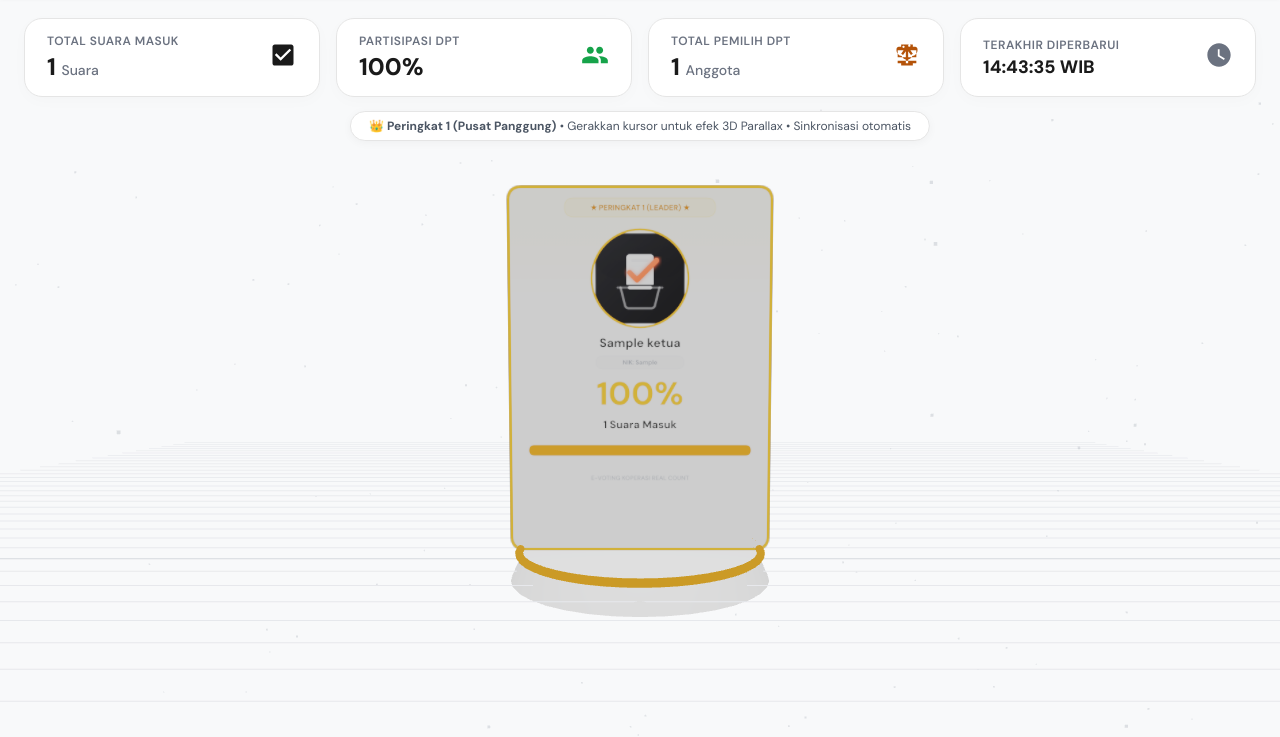
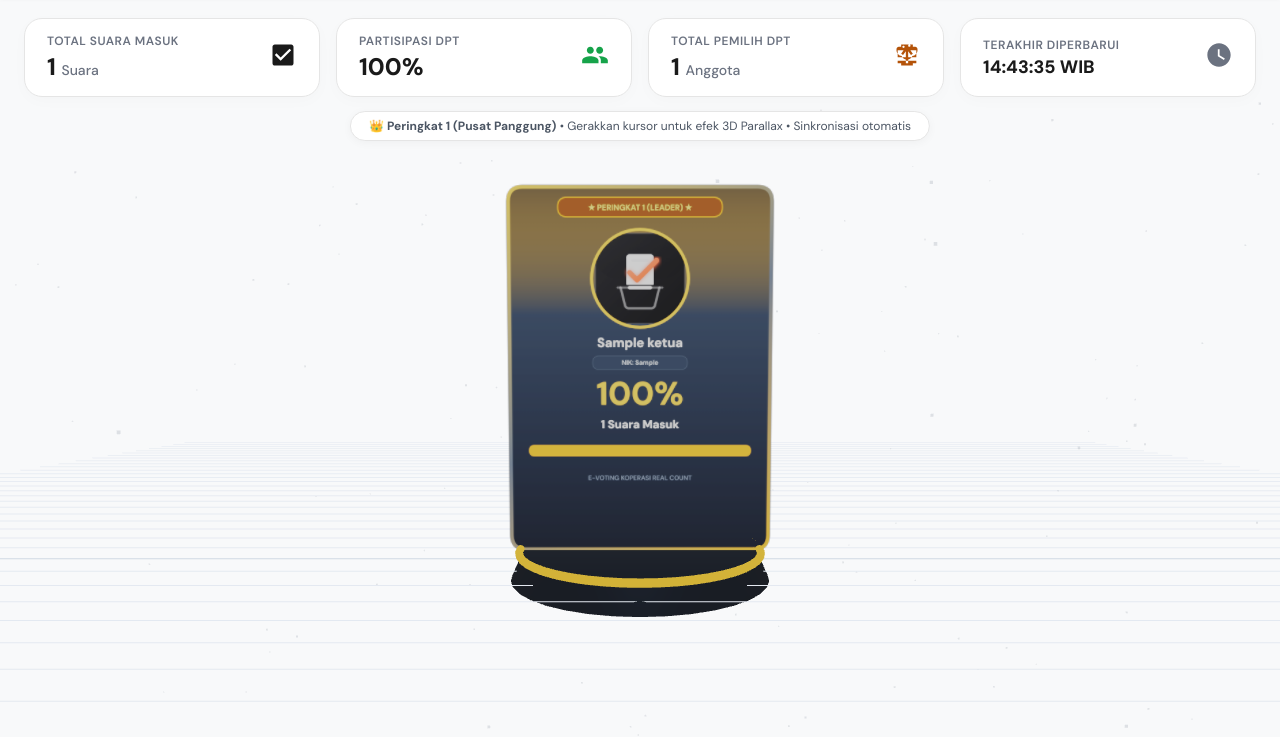
Before and after one commit to MukhamadRoni/e-voting, a CodeIgniter app: page /e-voting/real_count in a window 1280 px wide. Shown: the part 64-801 px from the top of the page. Run offline with CodeIgniter, Linux system fonts and the light colour scheme; tables that the repository leaves empty hold one stand-in row (values such as "Sample post").

Commit message:
fix(real_count): enhance 3D cards with high-contrast rich dark surface and crisp white typography for optimal legibility

```diff
--- a/application/views/real_count/index.php
+++ b/application/views/real_count/index.php
@@ -555,37 +555,43 @@
 
     var rankThemes = [
         {
-            color: 0xd97706,
-            hex: '#d97706',
+            color: 0xf59e0b,
+            hex: '#f59e0b',
             label: '★ PERINGKAT 1 (LEADER) ★',
-            badgeBg: '#fef3c7',
-            badgeText: '#b45309',
-            badgeBorder: '#fde68a',
-            barColor: '#d97706',
-            accent: '#f59e0b',
-            ledColor: 0xd97706
+            badgeBg: '#78350f',
+            badgeText: '#fde047',
+            badgeBorder: '#f59e0b',
+            barColor: '#f59e0b',
+            accent: '#fbbf24',
+            cardBgTop: 'rgba(245, 158, 11, 0.22)',
+            cardBgBottom: '#0b1120',
+            ledColor: 0xf59e0b
         }, // Rank 1: Gold / Amber
         {
-            color: 0x0284c7,
-            hex: '#0284c7',
+            color: 0x38bdf8,
+            hex: '#38bdf8',
             label: '★ PERINGKAT 2 ★',
-            badgeBg: '#f0f9ff',
-            badgeText: '#0369a1',
-            badgeBorder: '#bae6fd',
-            barColor: '#0284c7',
-            accent: '#38bdf8',
-            ledColor: 0x0284c7
+            badgeBg: '#075985',
+            badgeText: '#7dd3fc',
+            badgeBorder: '#38bdf8',
+            barColor: '#38bdf8',
+            accent: '#7dd3fc',
+            cardBgTop: 'rgba(56, 189, 248, 0.20)',
+            cardBgBottom: '#0b1120',
+            ledColor: 0x38bdf8
         }, // Rank 2: Silver / Sky Blue
         {
-            color: 0x7c3aed,
-            hex: '#7c3aed',
+            color: 0xa855f7,
+            hex: '#a855f7',
             label: '★ PERINGKAT 3 ★',
-            badgeBg: '#faf5ff',
-            badgeText: '#6d28d9',
-            badgeBorder: '#e9d5ff',
-            barColor: '#7c3aed',
-            accent: '#a855f7',
-            ledColor: 0x7c3aed
+            badgeBg: '#581c87',
+            badgeText: '#e9d5ff',
+            badgeBorder: '#a855f7',
+            barColor: '#a855f7',
+            accent: '#c084fc',
+            cardBgTop: 'rgba(168, 85, 247, 0.20)',
+            cardBgBottom: '#0b1120',
+            ledColor: 0xa855f7
         }  // Rank 3: Bronze / Purple
     ];
 
@@ -605,19 +611,19 @@
         renderer.setSize(width, height);
         renderer.setPixelRatio(Math.min(window.devicePixelRatio, 2));
         renderer.toneMapping = THREE.ACESFilmicToneMapping;
-        renderer.toneMappingExposure = 1.1;
+        renderer.toneMappingExposure = 1.15;
 
         // Ambient & Directional Lighting for Bright Studio Look
-        var ambientLight = new THREE.AmbientLight(0xffffff, 1.1);
+        var ambientLight = new THREE.AmbientLight(0xffffff, 1.15);
         scene.add(ambientLight);
 
         // Center Spotlight for Podium
-        var centerSpot = new THREE.SpotLight(0xffffff, 1.2, 40, Math.PI / 3, 0.4);
+        var centerSpot = new THREE.SpotLight(0xffffff, 1.4, 40, Math.PI / 3, 0.4);
         centerSpot.position.set(0, 14, 10);
         scene.add(centerSpot);
 
         // 3D Floor Subtle Grid
-        var gridHelper = new THREE.GridHelper(50, 50, 0xd1d5db, 0xe5e7eb);
+        var gridHelper = new THREE.GridHelper(50, 50, 0xcbd5e1, 0xe2e8f0);
         gridHelper.position.y = -2.8;
         scene.add(gridHelper);
 
@@ -665,7 +671,7 @@
         scene.add(particlesMesh);
     }
 
-    // ── 3. High-Resolution Texture Generator (Clean Light Apple/MiniMax Design) ──
+    // ── 3. High-Resolution Texture Generator (High-Contrast Rich Dark 3D Cards) ──
     function createCardTexture(candidate, rankIndex, callback) {
         var cardCanvas = document.createElement('canvas');
         cardCanvas.width = 800;
@@ -675,32 +681,36 @@
         var theme = rankThemes[rankIndex] || rankThemes[2];
         var isRank1 = (rankIndex === 0);
 
-        // Clean White Card Background
-        ctx.fillStyle = '#ffffff';
-        roundRect(ctx, 16, 16, 768, 1068, 40, true, false);
+        // Base Dark Rounded Card
+        ctx.fillStyle = '#0f172a';
+        roundRect(ctx, 16, 16, 768, 1068, 42, true, false);
 
-        // Subtle Soft Card Header Gradient
+        // Inner Card Gradient with Saturated Rank Tint
         var innerGrad = ctx.createLinearGradient(0, 0, 0, 1100);
-        innerGrad.addColorStop(0, isRank1 ? 'rgba(254, 243, 199, 0.35)' : 'rgba(248, 249, 250, 0.8)');
-        innerGrad.addColorStop(0.3, '#ffffff');
-        innerGrad.addColorStop(1, '#ffffff');
+        innerGrad.addColorStop(0, theme.cardBgTop);
+        innerGrad.addColorStop(0.35, '#1e293b');
+        innerGrad.addColorStop(1, '#0b0f19');
         ctx.fillStyle = innerGrad;
-        roundRect(ctx, 16, 16, 768, 1068, 40, true, false);
+        roundRect(ctx, 16, 16, 768, 1068, 42, true, false);
 
-        // Card Outer Border
-        ctx.lineWidth = isRank1 ? 8 : 4;
-        ctx.strokeStyle = isRank1 ? theme.accent : '#e5e5e5';
-        roundRect(ctx, 16, 16, 768, 1068, 40, false, true);
+        // Crisp Glowing Dual-Tone Outer Border Rim
+        ctx.lineWidth = isRank1 ? 10 : 7;
+        var borderGrad = ctx.createLinearGradient(0, 0, 800, 1100);
+        borderGrad.addColorStop(0, theme.accent);
+        borderGrad.addColorStop(0.5, '#475569');
+        borderGrad.addColorStop(1, theme.hex);
+        ctx.strokeStyle = borderGrad;
+        roundRect(ctx, 16, 16, 768, 1068, 42, false, true);
 
         // ── Header Rank Badge (Pill Shaped per design.md) ──
         ctx.fillStyle = theme.badgeBg;
-        roundRect(ctx, 180, 48, 440, 54, 27, true, false);
+        roundRect(ctx, 160, 46, 480, 56, 28, true, false);
         ctx.strokeStyle = theme.badgeBorder;
-        ctx.lineWidth = 2;
-        roundRect(ctx, 180, 48, 440, 54, 27, false, true);
+        ctx.lineWidth = 3;
+        roundRect(ctx, 160, 46, 480, 56, 28, false, true);
 
         ctx.fillStyle = theme.badgeText;
-        ctx.font = 'bold 22px "DM Sans", sans-serif';
+        ctx.font = 'bold 23px "DM Sans", sans-serif';
         ctx.textAlign = 'center';
         ctx.fillText(theme.label, 400, 83);
 
@@ -723,7 +733,7 @@
             try {
                 ctx.drawImage(img, photoCenterX - photoRadius, photoCenterY - photoRadius, photoRadius * 2, photoRadius * 2);
             } catch(e) {
-                ctx.fillStyle = '#f3f4f6';
+                ctx.fillStyle = '#1e293b';
                 ctx.fill();
             }
             ctx.restore();
@@ -731,49 +741,49 @@
             // Photo Outer Stroke
             ctx.beginPath();
             ctx.arc(photoCenterX, photoCenterY, photoRadius + 2, 0, Math.PI * 2);
-            ctx.strokeStyle = isRank1 ? theme.accent : '#e5e5e5';
-            ctx.lineWidth = isRank1 ? 6 : 4;
+            ctx.strokeStyle = theme.accent;
+            ctx.lineWidth = isRank1 ? 8 : 6;
             ctx.stroke();
 
-            // ── Candidate Name ──
-            ctx.fillStyle = '#1a1a1a';
-            ctx.font = 'bold 36px "DM Sans", sans-serif';
+            // ── Candidate Name (Pure Crisp White) ──
+            ctx.fillStyle = '#ffffff';
+            ctx.font = 'bold 38px "DM Sans", sans-serif';
             ctx.textAlign = 'center';
             var name = candidate.nama.length > 24 ? candidate.nama.substring(0, 22) + '...' : candidate.nama;
             ctx.fillText(name, 400, 480);
 
             // ── NIK Pill ──
-            ctx.fillStyle = '#f5f5f7';
-            roundRect(ctx, 270, 506, 260, 38, 19, true, false);
-            ctx.strokeStyle = '#e5e5e5';
-            ctx.lineWidth = 1;
-            roundRect(ctx, 270, 506, 260, 38, 19, false, true);
+            ctx.fillStyle = '#1e293b';
+            roundRect(ctx, 260, 506, 280, 40, 20, true, false);
+            ctx.strokeStyle = '#334155';
+            ctx.lineWidth = 1.5;
+            roundRect(ctx, 260, 506, 280, 40, 20, false, true);
 
-            ctx.fillStyle = '#6b7280';
-            ctx.font = '600 18px "DM Sans", sans-serif';
-            ctx.fillText('NIK: ' + candidate.nik, 400, 531);
+            ctx.fillStyle = '#cbd5e1';
+            ctx.font = '600 19px "DM Sans", sans-serif';
+            ctx.fillText('NIK: ' + candidate.nik, 400, 532);
 
             // ── Giant Vote Percentage (DM Sans 800) ──
-            ctx.fillStyle = isRank1 ? theme.accent : '#1a1a1a';
+            ctx.fillStyle = theme.accent;
             ctx.font = '800 96px "DM Sans", sans-serif';
             ctx.fillText(candidate.persentase + '%', 400, 650);
 
-            // ── Vote Count Badge ──
-            ctx.fillStyle = '#1a1a1a';
-            ctx.font = 'bold 32px "DM Sans", sans-serif';
+            // ── Vote Count Badge (Crisp White) ──
+            ctx.fillStyle = '#ffffff';
+            ctx.font = 'bold 34px "DM Sans", sans-serif';
             ctx.fillText(candidate.total_suara + ' Suara Masuk', 400, 720);
 
             // ── Progress Bar Track & Fill (Pill Shaped) ──
-            ctx.fillStyle = '#f1f2f4';
-            roundRect(ctx, 70, 770, 660, 32, 16, true, false);
+            ctx.fillStyle = '#1e293b';
+            roundRect(ctx, 70, 770, 660, 34, 17, true, false);
 
-            var barWidth = Math.max(32, (candidate.persentase / 100) * 660);
+            var barWidth = Math.max(34, (candidate.persentase / 100) * 660);
             ctx.fillStyle = theme.barColor;
-            roundRect(ctx, 70, 770, barWidth, 32, 16, true, false);
+            roundRect(ctx, 70, 770, barWidth, 34, 17, true, false);
 
             // ── Card Footer Subtitle ──
-            ctx.fillStyle = '#9ca3af';
-            ctx.font = '600 18px "DM Sans", sans-serif';
+            ctx.fillStyle = '#64748b';
+            ctx.font = '600 19px "DM Sans", sans-serif';
             ctx.fillText('E-VOTING KOPERASI REAL COUNT', 400, 875);
 
             var texture = new THREE.CanvasTexture(cardCanvas);
@@ -825,12 +835,12 @@
                 group.currentRank = rankIndex + 1;
                 group.jumpOffset = 0;
 
-                // Base 3D Pedestal Cylinder (Clean Light Metallic)
+                // Base 3D Pedestal Cylinder (Crisp Slate Metallic)
                 var baseGeo = new THREE.CylinderGeometry(2.1, 2.3, 0.45, 36);
                 var baseMat = new THREE.MeshStandardMaterial({
-                    color: 0xffffff,
-                    metalness: 0.1,
-                    roughness: 0.8
+                    color: 0x1e293b,
+                    metalness: 0.8,
+                    roughness: 0.25
                 });
                 var baseMesh = new THREE.Mesh(baseGeo, baseMat);
                 baseMesh.position.y = -2.6;
```
